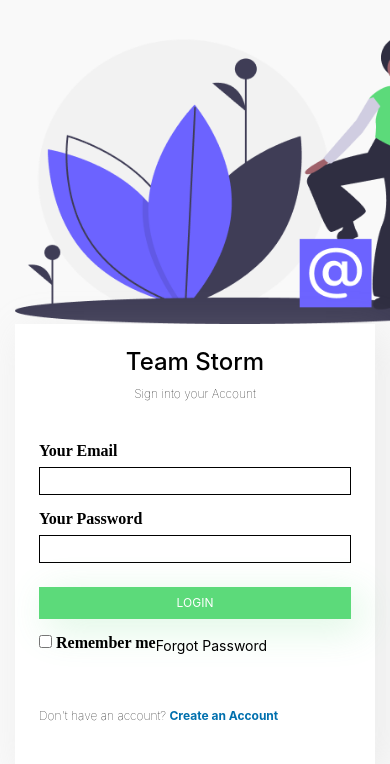
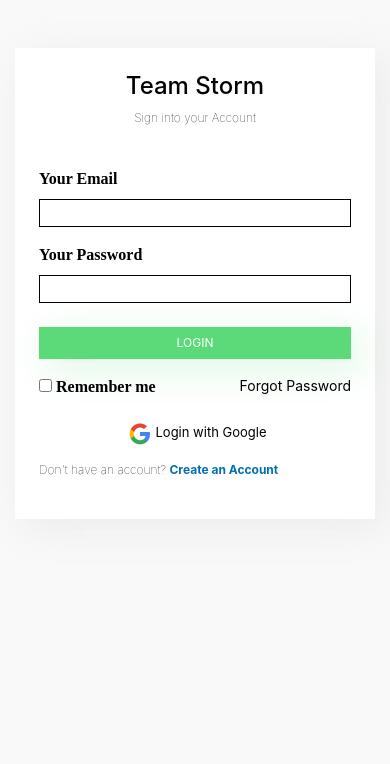
Before and after one commit to GabrielUzowulu/Team-Storm, a PHP site: page / in a window 390 px wide; the page is wider, and only the part inside the window is pictured. Shown: the part 56-820 px from the top of that part. Run offline with PHP 8.4, Linux system fonts and the light colour scheme.

Commit message:
Responsiveness fixed

```diff
--- a/Css/signup.css
+++ b/Css/signup.css
@@ -20,7 +20,6 @@ label {
     font-family: poppins;
     color: #000000;
     font-size: 16px;
-    line-height: 16px;
     font-weight: 550;
 }
 
@@ -75,3 +74,31 @@ label {
     font-size: 14px;
     padding-top: 0px;
 }
+
+.login-google {
+    font-size: 13px;
+    color: black;
+}
+
+
+/*
+Media query for phones
+*/
+
+@media only screen and (max-width: 768px) {
+    .illustration-img {
+        display: none;
+    }
+}
+
+
+/*
+Media query for tablets
+*/
+
+@media (max-width: 990px) {
+    .illustration {
+        width: 320px;
+        height: 280px;
+    }
+}
--- a/index.html
+++ b/index.html
@@ -24,13 +24,15 @@
     </header>
     <section>
         <div class="container">
-            <div class="row mt-lg-5 pt-lg-4">
-                <div class="offset-lg-1 col-xl-6 col-lg-6 col-md-4 col-sm-6 col-xs-6">
-                    <img class="illustration mt-4" src="./img/illustration.png" alt="menu" />
+            <div class="row mt-5">
+                <div class="offset-lg-1 col-xl-6 col-lg-6 col-md-6 col-sm-0 col-xs-6 pt-lg-5">
+                    <div class="illustration-img">
+                        <img class="illustration mt-2 pt-md-5 " src="./img/illustration.png" alt="menu" />
+                    </div>
                 </div>
-                <div class="col-xl-4 col-lg-4 col-md-4 col-sm-4 col-xs-4">
+                <div class="col-xl-4 col-lg-4 col-md-6 col-sm-12 col-xs-4">
                     <div class="form">
-                        <form class="d-flex flex-column bg-white p-4">
+                        <form class="d-flex flex-column bg-white p-4 pl-sm-4 pr-sm-4">
                             <div class="form-brand align-self-center mb-4">
                                 <h4>Team Storm</h4>
                                 <p>Sign into your Account</p>
@@ -40,13 +42,17 @@
                             <label for="pwd" class="mt-3"> Your Password</label>
                             <input type="password" id="pwd" name="pswd">
                             <button type="submit" class="btn login-btn mt-4">LOGIN</button>
-                            <div class="d-flex flex-row mt-3">
+                            <div class="d-flex flex-row mt-3 justify-content-between">
                                 <label>
                                     <input type="checkbox" name="remember"> Remember me
                                 </label>
                                 <a href="#" class="forgot-pass">Forgot Password</a>
                             </div>
-                            <div class="d-flex flex-row sign-up mt-5 justify-content-lg-center">
+                            <div class="d-flex flex-row mt-3 justify-content-center">
+                                <img src="img/google-icon.png" alt="google login">
+                                <a href="#" class="login-google">Login with Google</a>
+                            </div>
+                            <div class="d-flex flex-row sign-up mt-3 justify-content-lg-center">
                                 <p>Don't have an account?
                                     <a class="signup-btn" href="#"> Create an Account</a> </p>
                             </div>
```
Also changed, not shown: img/google-icon.png (added).
